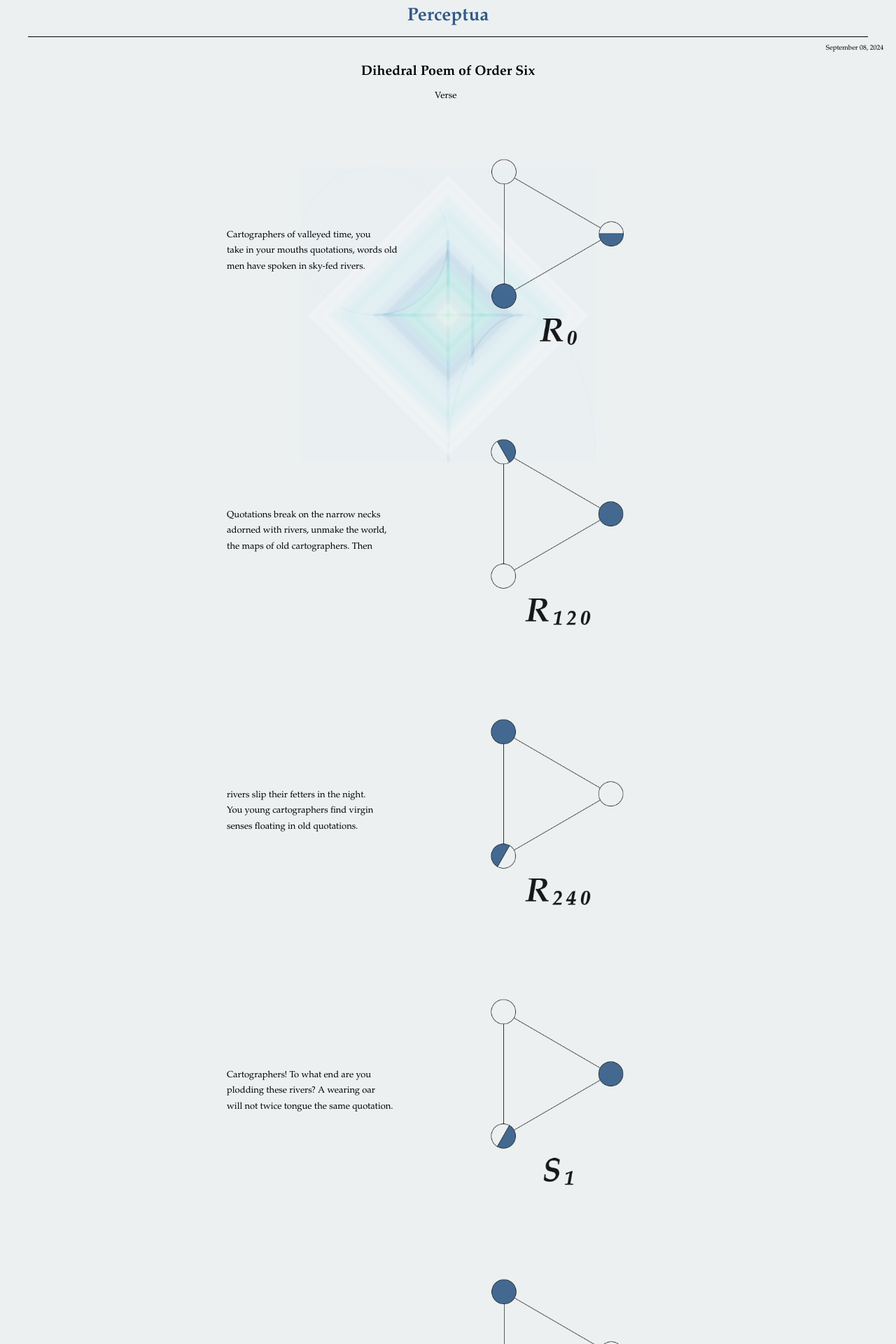
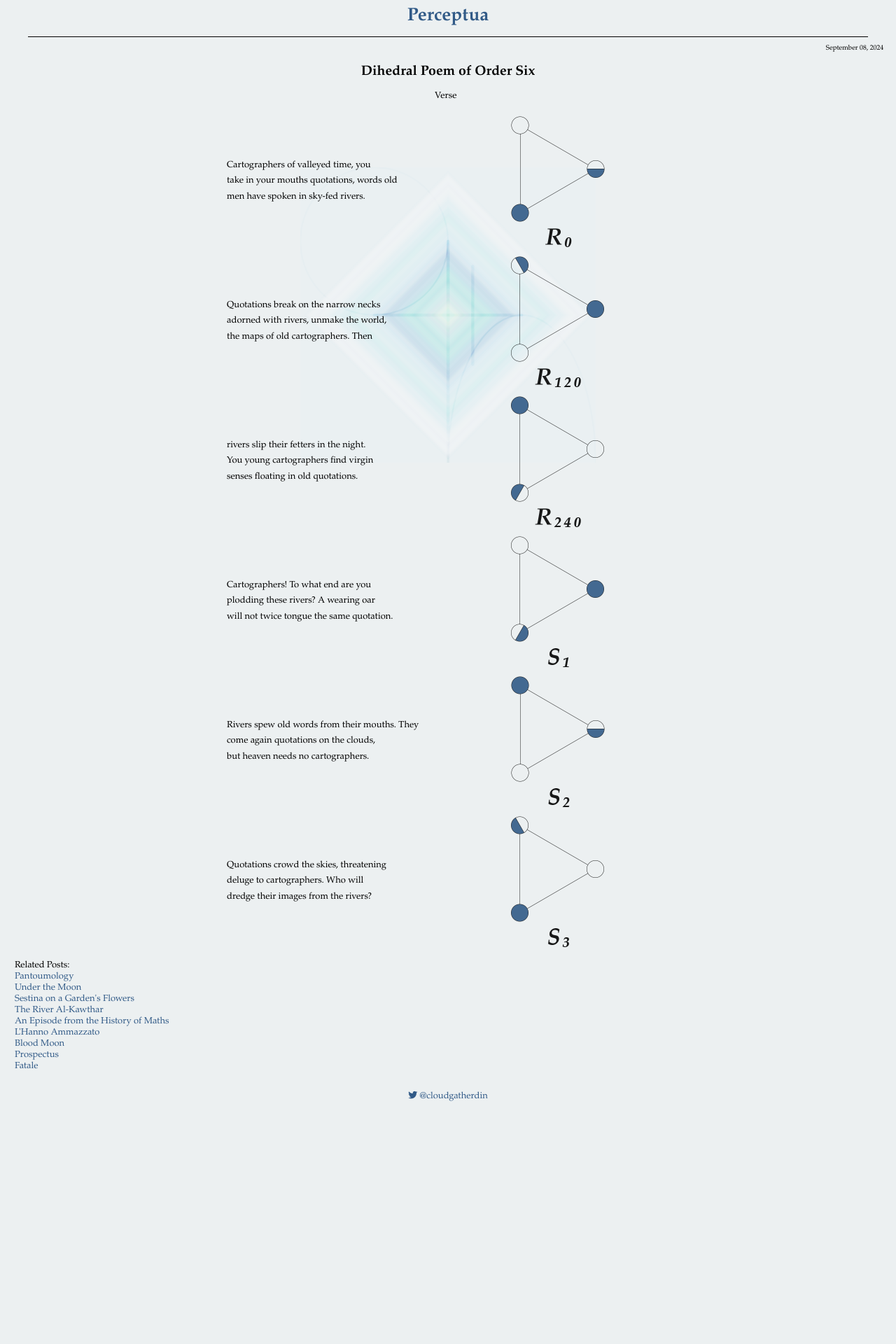
Before and after one commit to Perceptua/perceptua, a Jekyll site: the page built from _posts/2024-09-08-dihedral-poem-of-order-six.md, in a window 1280 px wide. Shown: the top 1920 px of the page at 70% size. Built offline with Jekyll 4.4.1, drawn with Linux system fonts in a browser that asks for light colours; after the commit the page ends 1583 px from its top, so only the background shows below that.

Commit message:
change container element types, style images

```diff
--- a/_posts/2024-09-08-dihedral-poem-of-order-six.md
+++ b/_posts/2024-09-08-dihedral-poem-of-order-six.md
@@ -7,7 +7,7 @@ layout: post
 ---
 
 <div class="dihedral-container">
-    <span class="dihedral-item">
+    <div class="dihedral-item">
         <p class="hanging">
             Cartographers of valleyed time, you
         </p>
@@ -17,13 +17,13 @@ layout: post
         <p class="hanging">
             men have spoken in sky-fed rivers.
         </p>
-    </span>
-    <span class="dihedral-item dihedral-img">
+    </div>
+    <div class="dihedral-item dihedral-img">
         <img src="/static/images/D_3_R_0.png" alt="R_0">
-    </span>
+    </div>
 </div>
 <div class="dihedral-container">
-    <span class="dihedral-item">
+    <div class="dihedral-item">
         <p class="hanging">
             Quotations break on the narrow necks
         </p>
@@ -33,13 +33,13 @@ layout: post
         <p class="hanging">
             the maps of old cartographers. Then
         </p>
-    </span>
-    <span class="dihedral-item dihedral-img">
+    </div>
+    <div class="dihedral-item dihedral-img">
         <img src="/static/images/D_3_R_120.png" alt="R_120">
-    </span>
+    </div>
 </div>
 <div class="dihedral-container">
-    <span class="dihedral-item">
+    <div class="dihedral-item">
         <p class="hanging">
             rivers slip their fetters in the night.
         </p>
@@ -49,13 +49,13 @@ layout: post
         <p class="hanging">
             senses floating in old quotations.
         </p>
-    </span>
-    <span class="dihedral-item dihedral-img">
+    </div>
+    <div class="dihedral-item dihedral-img">
         <img src="/static/images/D_3_R_240.png" alt="R_240">
-    </span>
+    </div>
 </div>
 <div class="dihedral-container">
-    <span class="dihedral-item">
+    <div class="dihedral-item">
         <p class="hanging">
             Cartographers! To what end are you
         </p>
@@ -65,13 +65,13 @@ layout: post
         <p class="hanging">
             will not twice tongue the same quotation.
         </p>
-    </span>
-    <span class="dihedral-item dihedral-img">
+    </div>
+    <div class="dihedral-item dihedral-img">
         <img src="/static/images/D_3_S_1.png" alt="S_1">
-    </span>
+    </div>
 </div>
 <div class="dihedral-container">
-    <span class="dihedral-item">
+    <div class="dihedral-item">
         <p class="hanging">
             Rivers spew old words from their mouths. They
         </p>
@@ -81,13 +81,13 @@ layout: post
         <p class="hanging">
             but heaven needs no cartographers.
         </p>
-    </span>
-    <span class="dihedral-item dihedral-img">
+    </div>
+    <div class="dihedral-item dihedral-img">
         <img src="/static/images/D_3_S_2.png" alt="S_2">
-    </span>
+    </div>
 </div>
 <div class="dihedral-container">
-    <span class="dihedral-item">
+    <div class="dihedral-item">
         <p class="hanging">
             Quotations crowd the skies, threatening
         </p>
@@ -97,8 +97,8 @@ layout: post
         <p class="hanging">
             dredge their images from the rivers?
         </p>
-    </span>
-    <span class="dihedral-item dihedral-img">
+    </div>
+    <div class="dihedral-item dihedral-img">
         <img src="/static/images/D_3_S_3.png" alt="S_3">
-    </span>
+    </div>
 </div>
--- a/static/main.css
+++ b/static/main.css
@@ -196,12 +196,16 @@ header {
     justify-content: center;
     flex-direction: column;
     flex-wrap: wrap;
-    height: 400px;
+    height: 200px;
     width: 50%;
 }
 
 .dihedral-img {
 	float: right;
+}
+
+.dihedral-img img {
+	max-height: 200px;
 }
 
 .filter-option {
```
